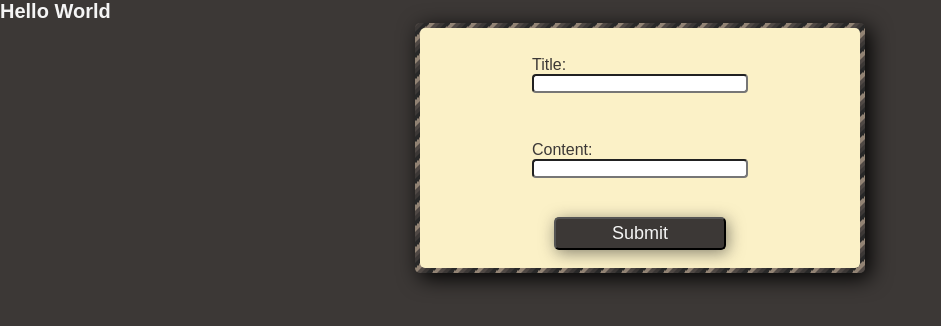
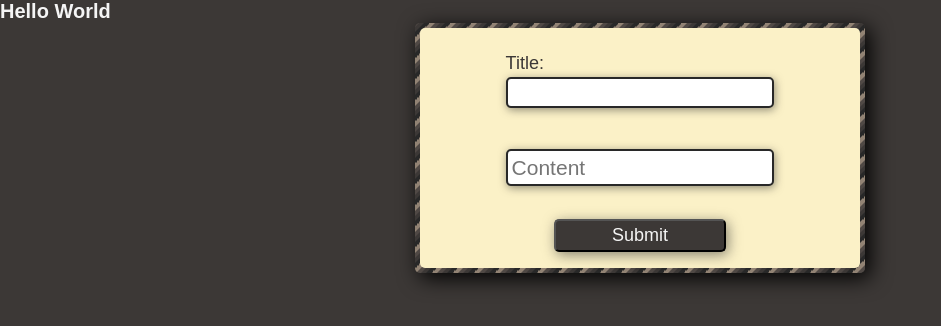
Before and after one commit to edmdc/ssr-ts-styled-componets-boilerplate, a React app: page / in a window 1280 px wide. Shown: the top 326 px of the page, without its empty margins (0-941 px from the left). Built offline with nearby package versions, Linux system fonts and the light colour scheme; the HTML template or start-up script is replaced by a standard one.

Commit message:
Add styled input component

```diff
--- a/src/modules/IdeaForm/IdeaForm.tsx
+++ b/src/modules/IdeaForm/IdeaForm.tsx
@@ -29,12 +29,13 @@
   return (
     <section>
       <Form submissionHadler={submitForm}>
-        <Input id="title" label="Title:" value={title} setValue={setTitle} />
+        <Input id="title" label="Title" value={title} setValue={setTitle} />
         <Input
           id="content"
-          label="Content:"
+          label="Content"
           value={content}
           setValue={setContent}
+          noLabelDisplay
         />
         <Submit />
       </Form>
--- a/src/ui/borders/StripedBorder.tsx
+++ b/src/ui/borders/StripedBorder.tsx
@@ -21,7 +21,7 @@
 
 const StripedDiv = styled.div<StripedDivProps>`
   margin: 0 auto;
-  width: ${(props) => props.width};
+  max-width: ${(props) => props.width};
   height: ${(props) => props.height};
   border: ${(props) => props.size} solid transparent;
   border-radius: ${(props) => props.theme.borderRadius};
--- a/src/ui/common/boxShadows.ts
+++ b/src/ui/common/boxShadows.ts
@@ -1,9 +1,17 @@
 import { css } from "styled-components";
 
 export const softShadow = css`
-  box-shadow: 0.2rem 0.3rem 1.6rem rgba(40, 40, 40, 0.55);
+  box-shadow: 0.2rem 0.3rem 1.3rem rgba(40, 40, 40, 0.55);
 `;
 
 export const darkShadow = css`
-  box-shadow: 0.3rem 0.5rem 1.9rem rgba(40, 40, 40, 0.65);
+  box-shadow: 0.3rem 0.5rem 1.7rem rgba(40, 40, 40, 0.7);
 `;
+
+export const thinShadow = css`
+  box-shadow: 0.1rem 0.2rem 0.8rem rgba(40, 40, 40, 0.5);
+`;
+
+export const inputFocusShadow = css`
+  box-shadow: 0 0 0.5rem 0.3rem rgba(40, 40, 40, 1);
+`;
--- a/src/ui/common/globalStyle.ts
+++ b/src/ui/common/globalStyle.ts
@@ -22,8 +22,7 @@
   h3,
   h4,
   h5,
-  h6,
-  label {
+  h6 {
     font-family: "Fira Sans", sans-serif;
   }
 `;
--- a/src/ui/form/Input.tsx
+++ b/src/ui/form/Input.tsx
@@ -1,38 +1,68 @@
 import React from "react";
-import { palette } from "../../ui/common/colors";
+import styled from "styled-components";
+import { thinShadow } from "../common/boxShadows";
 
 interface InputProps {
   id: string;
   label: string;
   value: string;
   setValue: React.Dispatch<React.SetStateAction<string>>;
+  noLabelDisplay?: boolean;
 }
 
+type StyledInputProps = {
+  color?: string;
+  noLabelDisplay?: boolean;
+};
+
+const InputDiv = styled.div`
+  display: flex;
+  flex-flow: column nowrap;
+  width: 65%;
+  font-size: 1.6rem;
+  align-items: left;
+  margin: 0.3rem;
+  padding: 0.6rem;
+`;
+
+const StyledInput = styled.input<StyledInputProps>`
+  height: ${(props) => (props.noLabelDisplay ? "3.7rem" : "3.1rem")};
+  border-radius: ${(props) => props.theme.borderRadius};
+  padding: 0.4rem;
+  font-size: ${(props) => (props.noLabelDisplay ? "2.1rem" : "1.8rem")};
+  font-family: "Ubuntu", sans-serif;
+  font-weight: 200;
+  border: 0.2rem solid
+    ${(props) => (props.color ? props.color : props.theme.colors.black)};
+  ${thinShadow}
+
+  &:focus {
+    box-shadow: 0 0 0.5rem 0.3rem
+      ${(props) => (props.color ? props.color : props.theme.colors.gray)};
+  }
+`;
+
+const InputLabel = styled.label`
+  font-family: "Fira Sans", sans-serif;
+  margin-bottom: 0.3rem;
+  font-size: 1.8rem;
+`;
+
 const Input = (props: InputProps): JSX.Element => {
-  const { id, label, value, setValue } = props;
+  const { id, label, value, setValue, noLabelDisplay } = props;
 
   return (
-    <div
-      style={{
-        display: "flex",
-        flexFlow: "column nowrap",
-        width: "50%",
-        fontSize: "1.6rem",
-        alignItems: "left",
-        margin: "1rem",
-      }}
-    >
-      <label htmlFor={id}>{label}</label>
-      <input
-        id="title"
+    <InputDiv>
+      {!noLabelDisplay && <InputLabel htmlFor={id}>{label}:</InputLabel>}
+      <StyledInput
+        id={id}
         value={value}
         onChange={(event) => setValue(event.target.value)}
-        style={{
-          borderRadius: ".4rem",
-          boxShadow: `0 1rem 2rem rgba(${palette.black1}, .2)`,
-        }}
+        placeholder={noLabelDisplay ? label : ""}
+        aria-label={id}
+        noLabelDisplay={noLabelDisplay}
       />
-    </div>
+    </InputDiv>
   );
 };
 
```
Also changed, not shown: 1 other file (tests, documents, lock files or other folders).
